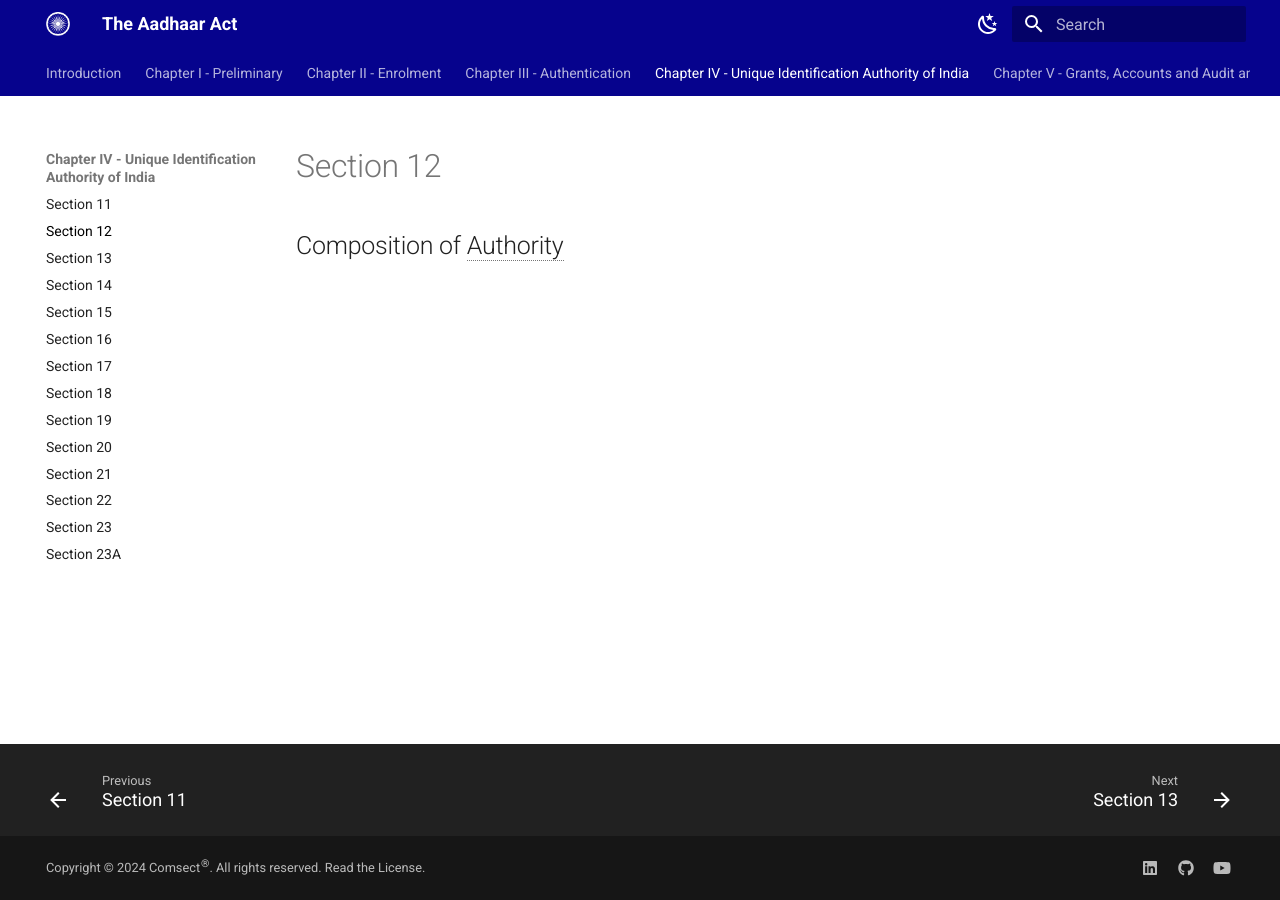
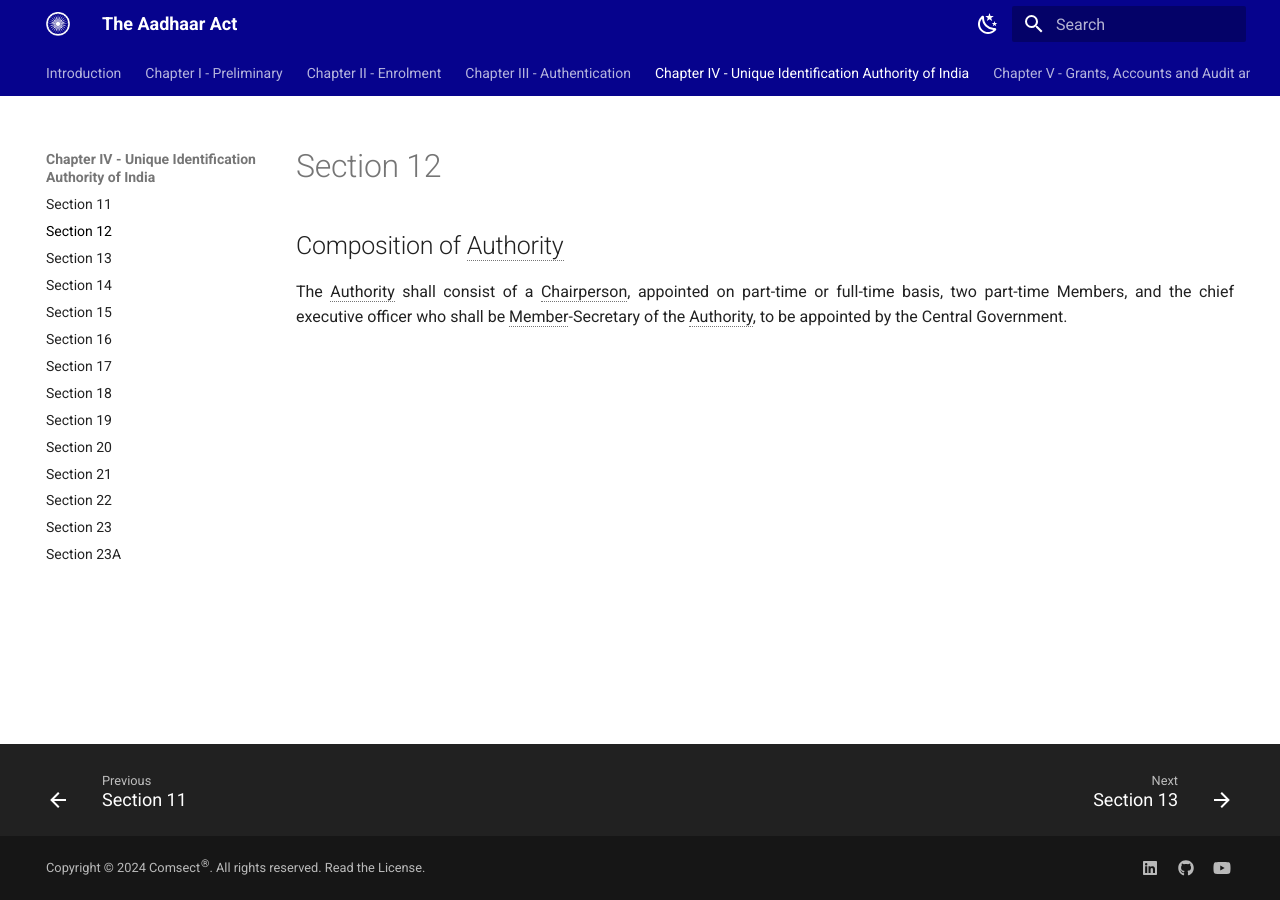
Before and after one commit to comsect/aadhaar-act, an MkDocs documentation site: the page built from docs/en/12.md, in a window 1280 px wide. Built offline with MkDocs 1.6.1 and Material for MkDocs 9.7.7, drawn with Linux system fonts in a browser that asks for light colours.

Commit message:
add section-twelve

```diff
--- a/docs/en/12.md
+++ b/docs/en/12.md
@@ -5,3 +5,5 @@
 ---
 
 ## Composition of Authority
+
+The Authority shall consist of a Chairperson, appointed on part-time or full-time basis, two part-time Members, and the chief executive officer who shall be Member-Secretary of the Authority, to be appointed by the Central Government.
```
